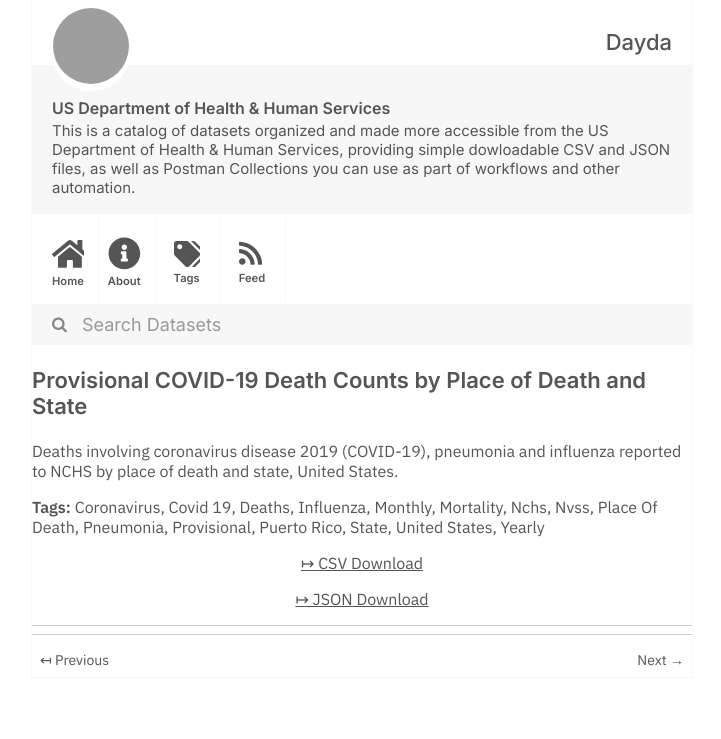
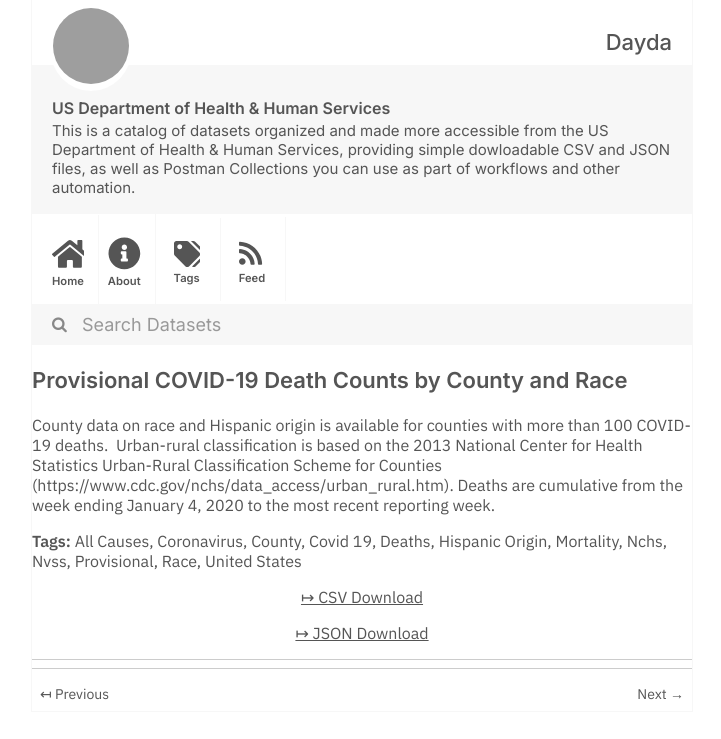
Before and after one commit to dayda-entities/us-department-of-health-and-human-services, a Jekyll site: the page built from _posts/2020-11-10-provisional-covid-19-death-cou.md, in a window 1280 px wide, cut to the strip 0-739 px from the top of the page. Shown: the whole strip, without its empty margins (278-999 px from the left). Built offline with Jekyll 4.4.1, drawn with Linux system fonts in a browser that asks for light colours; grey boxes are pictures that could not be loaded.

Commit message:
Publish Data

```diff
--- a/_posts/2020-11-10-provisional-covid-19-death-cou.md
+++ b/_posts/2020-11-10-provisional-covid-19-death-cou.md
@@ -1,29 +1,26 @@
 ---
-title: Provisional COVID-19 Death Counts by Place of Death and State
-created: '2020-11-10T16:16:37.972102'
-modified: '2021-05-07T10:08:00.036513'
+title: Provisional COVID-19 Death Counts by County and Race
+created: '2020-11-10T16:16:39.194949'
+modified: '2021-05-07T10:07:20.373806'
 state: active
 type: dataset
 tags:
+  - All Causes
   - Coronavirus
+  - County
   - Covid 19
   - Deaths
-  - Influenza
-  - Monthly
+  - Hispanic Origin
   - Mortality
   - Nchs
   - Nvss
-  - Place Of Death
-  - Pneumonia
   - Provisional
-  - Puerto Rico
-  - State
+  - Race
   - United States
-  - Yearly
 groups: []
-csv_url: 'https://data.cdc.gov/api/views/uggs-hy5q/rows.csv?accessType=DOWNLOAD'
-json_url: 'https://data.cdc.gov/api/views/uggs-hy5q/rows.json?accessType=DOWNLOAD'
+csv_url: 'https://data.cdc.gov/api/views/k8wy-p9cg/rows.csv?accessType=DOWNLOAD'
+json_url: 'https://data.cdc.gov/api/views/k8wy-p9cg/rows.json?accessType=DOWNLOAD'
 layout: post
 
 ---
-Deaths involving coronavirus disease 2019 (COVID-19), pneumonia and influenza reported to NCHS by place of death and state, United States.
+County data on race and Hispanic origin is available for counties with more than 100 COVID-19 deaths.  Urban-rural classification is based on the 2013 National Center for Health Statistics Urban-Rural Classification Scheme for Counties (https://www.cdc.gov/nchs/data_access/urban_rural.htm).  Deaths are cumulative from the week ending January 4, 2020 to the most recent reporting week.
```
